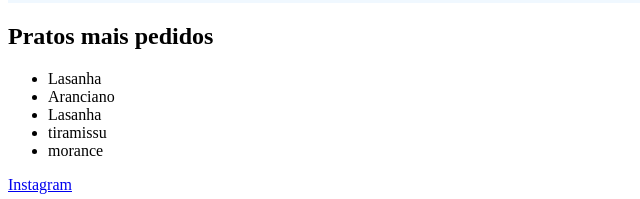
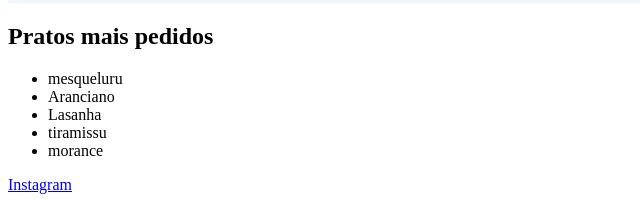
Before and after one commit to brunacairesdasilva/primeira_pagina, a plain HTML site: page index.html in a window 1280 px wide. Shown: the part 1567-1766 px from the top of the page, 0-640 px from the left. Drawn offline with Linux system fonts and the light colour scheme; files whose address does not match are found by name.

Commit message:
Atualizar o index.html

```diff
--- a/index.html
+++ b/index.html
@@ -30,7 +30,7 @@
 
         <h2>Pratos mais pedidos</h2>
         <ul>
-            <li>Lasanha</li>
+            <li>mesqueluru</li>
             <li>Aranciano</li>
             <li>Lasanha</li>
             <li>tiramissu</li>
```
